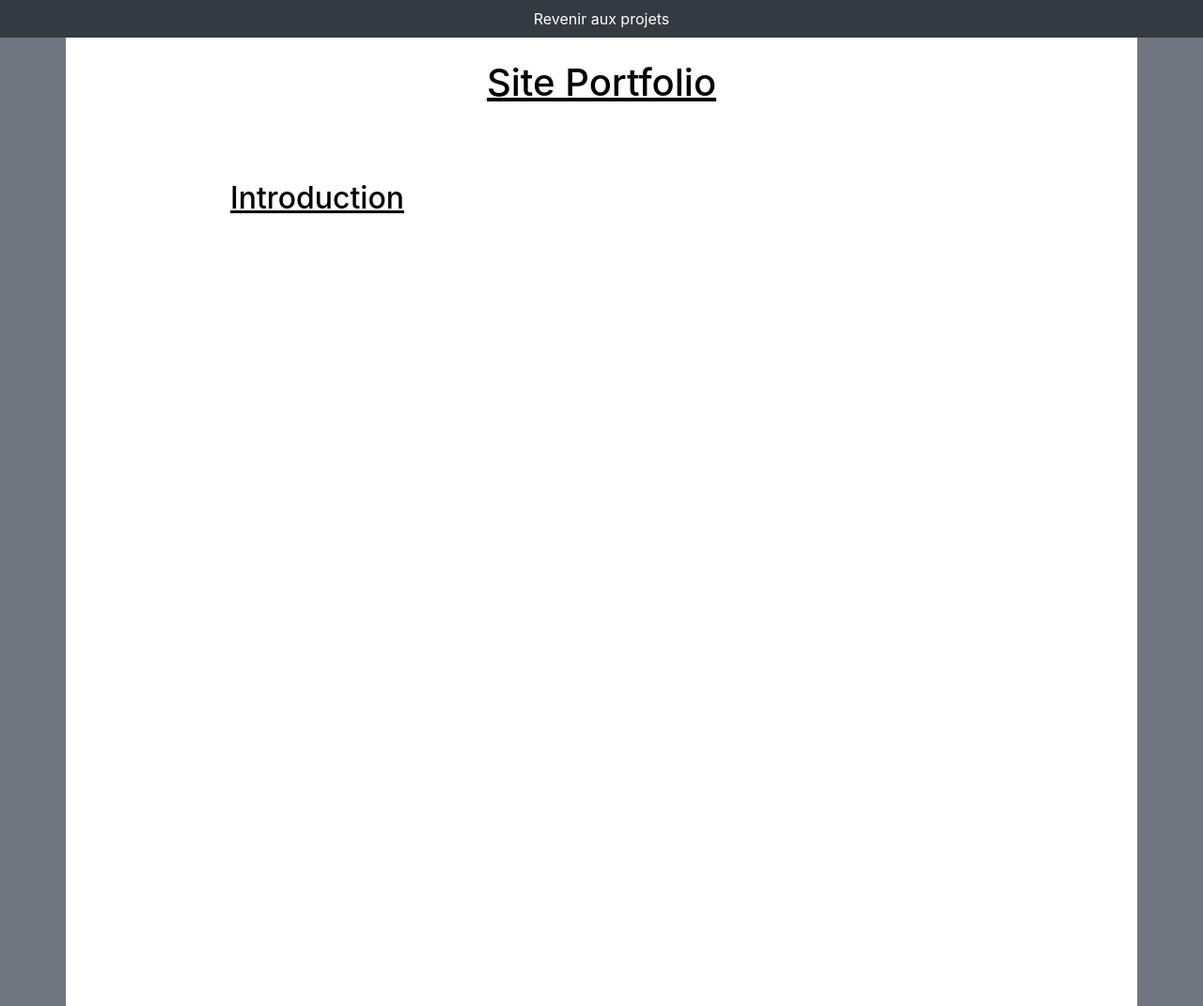
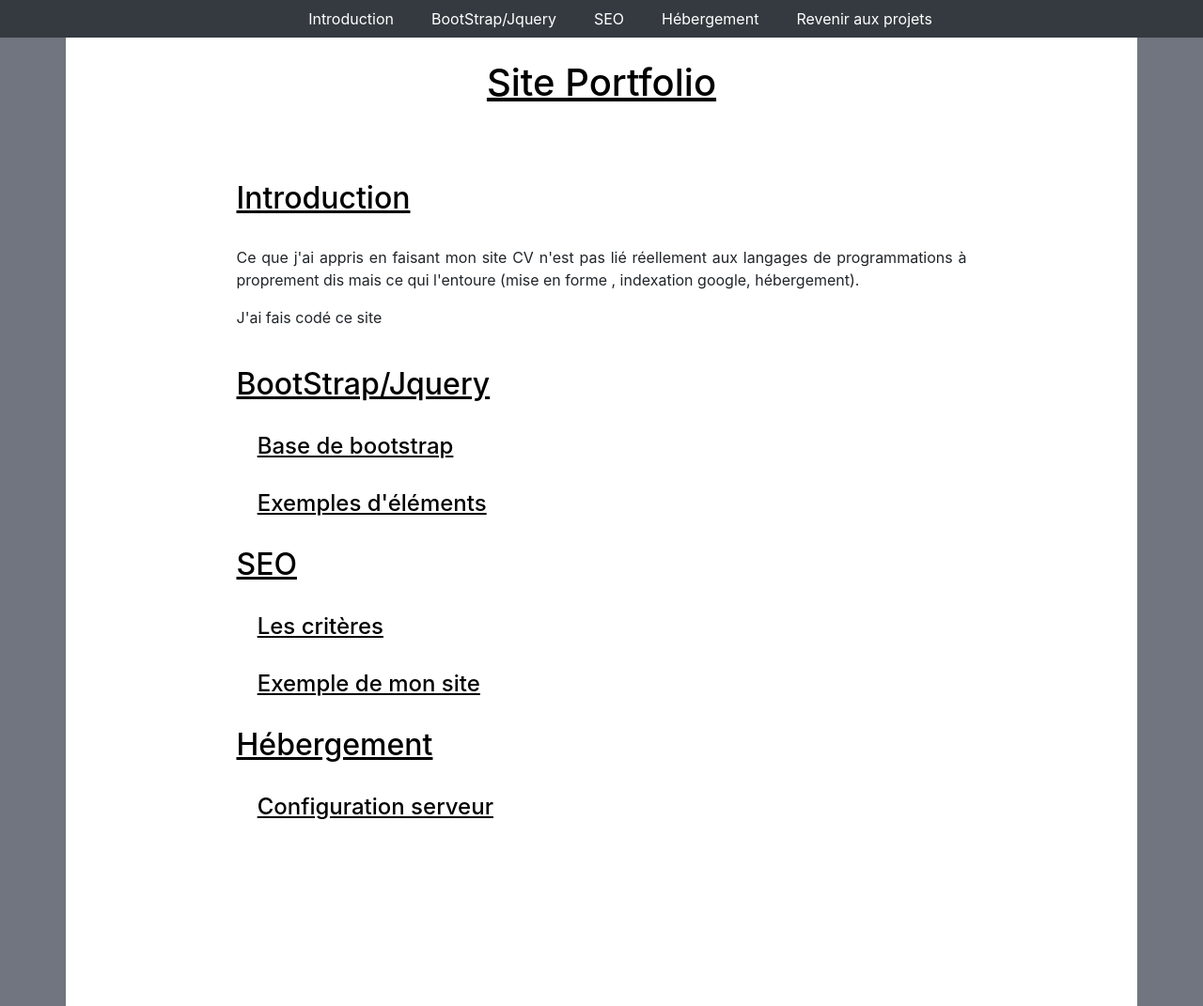
Before and after one commit to chiptu/SIte-CV-save, a PHP site: page /Site_CV2/vue/docSiteCV.php in a window 1280 px wide. Shown: the top 1071 px of the page at 94% size. Run offline with PHP 8.4, Linux system fonts and the light colour scheme; some libraries are stand-ins or nearby versions.

Commit message:
doc Site CV

```diff
--- /dev/null
+++ b/robot.txt
@@ -0,0 +1 @@
+Sitemap: https://www.leguilloualexandre.fr/images/bot/sitemap.txt
--- a/style/layout.css
+++ b/style/layout.css
@@ -6,6 +6,7 @@ html
     margin: 0px;
     padding: 0px;
     overflow-x: hidden;
+
 }
 
 
@@ -209,12 +210,35 @@ h1
 	color:black;
 	text-decoration:underline;
 	text-align:justify;
-	margin-left:5em;
+	margin-left:15%;
+	margin-right:25%;
 }
+
+.container h4
+{
+	color:black;
+	text-decoration:underline;
+	text-align:justify;
+	margin-left:17%;
+	margin-right:25%;
+}
+
 
 .container
 {
 	height:2000px;
+}
+
+.container p
+{
+	text-align:justify;
+	margin-left: 15%;
+	margin-right: 15%;
+}
+
+.container a
+{
+	margin-left:2em;
 }
 #navbarNavAltMarkup2 a
 {
--- a/vue/docSiteCV.php
+++ b/vue/docSiteCV.php
@@ -4,7 +4,20 @@
 <html lang="fr">
 
 
-<script src="../style/jquery-3.4.1.js"></script>
+		<script src="../style/jquery-3.4.1.js"></script>
+
+
+		<script src="https://ajax.googleapis.com/ajax/libs/jquery/1.10.2/jquery.min.js"></script>
+		<script>
+				$(document).ready(function() {
+				$('.js-scrollTo').on('click', function() { // Au clic sur un élément
+				var page = $(this).attr('href'); // Page cible
+				var speed = 750; // Durée de l'animation (en ms)
+				$('html, body').animate( { scrollTop: $(page).offset().top }, speed ); // Go
+				return false;
+			});
+		});
+		</script>
 
 
 		<link href="../style/bootstrap-4.3.1/dist/css/bootstrap.min.css" rel="stylesheet">
@@ -18,19 +31,20 @@
 
 
 
-
-
-
 	<nav class="navbar navbar-expand-sm bg-dark navbar-dark sticky-top">
 
-    		<button class="navbar-toggler navbar-toggler-right" type="button" data-toggle="collapse" data-target="#navbarNavAltMarkup2" aria-controls="navbarNavAltMarkup2" aria-expanded="false" aria-label="Toggle navigation">
+    		<button class="navbar-toggler navbar-toggler-right" type="button" data-toggle="collapse" data-target="#navDocSiteCV" aria-controls="navDocSiteCV" aria-expanded="false" aria-label="Toggle navigation">
         		<span class="navbar-toggler-icon"></span>
     		</button>
 
-    	<div class="collapse navbar-collapse" id="navbarNavAltMarkup2">
+    	<div class="collapse navbar-collapse" id="navDocSiteCV">
 
        		 <div class="navbar-nav mx-auto">
 
+       		 	<a href="#Intro">Introduction</a><br>
+       		 	<a href="#1">BootStrap/Jquery</a><br>
+       		 	<a href="#2">SEO</a><br>
+       		 	<a href="#3">Hébergement</a><br>
        		 	<a href="http://127.0.0.1/Site_CV2/#Projets"> Revenir aux projets </a>
 
 
@@ -40,14 +54,63 @@
 	</nav>
 
 
-	<div class = "container bg-white" id="doc">
 
-	<br>
 
-	<h1>Site Portfolio</h1><br><br><br>
-
-	<h2>Introduction</h2><br>
+<div class = "row">
 
 
 
+
+	<div class ="col-md-12">
+
+
+		<div class = "container bg-white" id="doc">
+
+			<br>
+			<!--
+
+
+			<div class ="sommaire mx-auto">
+
+				<a href="#Intro" class ="text-primary h2">-Introduction</a> <br>
+
+				<a href="#Intro"  class ="text-primary h2" >-BootStrap/Jquery</a><br>
+					<a href="#Intro" class ="text-primary h3 pl-5">Environnement</a><br>
+					<a href="#Intro" class ="text-primary h3 pl-5">Base de bootstrap</a><br>
+					<a href="#Intro" class ="text-primary h3 pl-5">Exemples d'éléments</a><br>
+
+				<a href="#Intro"  class ="text-primary h2" >-SEO</a><br>
+					<a href="#Intro" class ="text-primary h3 pl-5">Les critères</a><br>
+					<a href="#Intro" class ="text-primary h3 pl-5">Exemple de mon site</a><br>
+
+				<a href="#Intro"  class ="text-primary h2">-Hébergement</a><br>
+					<a href="#Intro" class ="text-primary h3 pl-5">Configuration serveur</a><br>
+
+				<br>
+			</div>
+			 -->
+
+			<h1>Site Portfolio</h1><br><br><br>
+
+			<h2 id ="Intro">Introduction</h2><br>
+				<p>Ce que j'ai appris en faisant mon site CV n'est pas lié réellement aux langages de programmations à proprement dis mais ce qui l'entoure (mise en forme , indexation google, hébergement).</p>
+				<p>J'ai fais codé ce site </p><br>
+
+			<h2 id ="1">BootStrap/Jquery</h2><br>
+				<h4 id ="1-1">Base de bootstrap</h4><br>
+				<h4 id ="1-1">Exemples d'éléments</h4><br>
+
+			<h2 id ="2">SEO</h2><br>
+				<h4 id ="1-1">Les critères</h4><br>
+				<h4 id ="1-1">Exemple de mon site</h4><br>
+
+			<h2 id ="3">Hébergement</h2><br>
+				<h4 id ="1-1">Configuration serveur</h4><br>
+
+
+
+		</div>
+
 	</div>
+
+</div>
```
Also changed, not shown: images/bot/sitemap.txt (added, +11 -0 lines).
